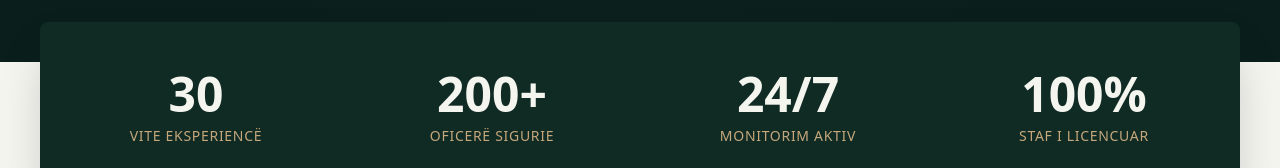
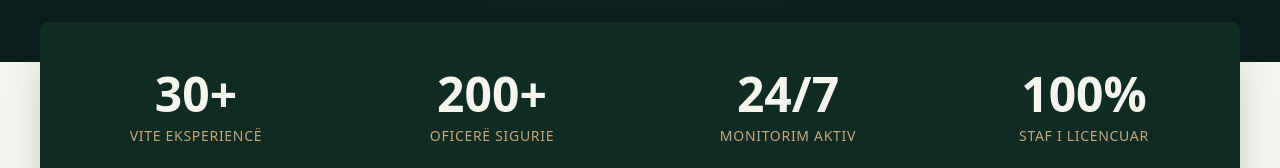
Before and after one commit to RaklinCode/Arbana, a React (Vite) app: page / in a window 1280 px wide. Shown: the part 738-906 px from the top of the page. Built offline with nearby package versions, Linux system fonts and the light colour scheme.

Commit message:
Update years of experience stat to 30+

```diff
--- a/src/App.jsx
+++ b/src/App.jsx
@@ -20,7 +20,7 @@ const translations = {
       servicesBtn: 'Shërbimet Tona'
     },
     stats: [
-      { number: "30", label: "Vite Eksperiencë" },
+      { number: "30+", label: "Vite Eksperiencë" },
       { number: "200+", label: "Oficerë Sigurie" },
       { number: "24/7", label: "Monitorim Aktiv" },
       { number: "100%", label: "Staf i Licencuar" }
```
